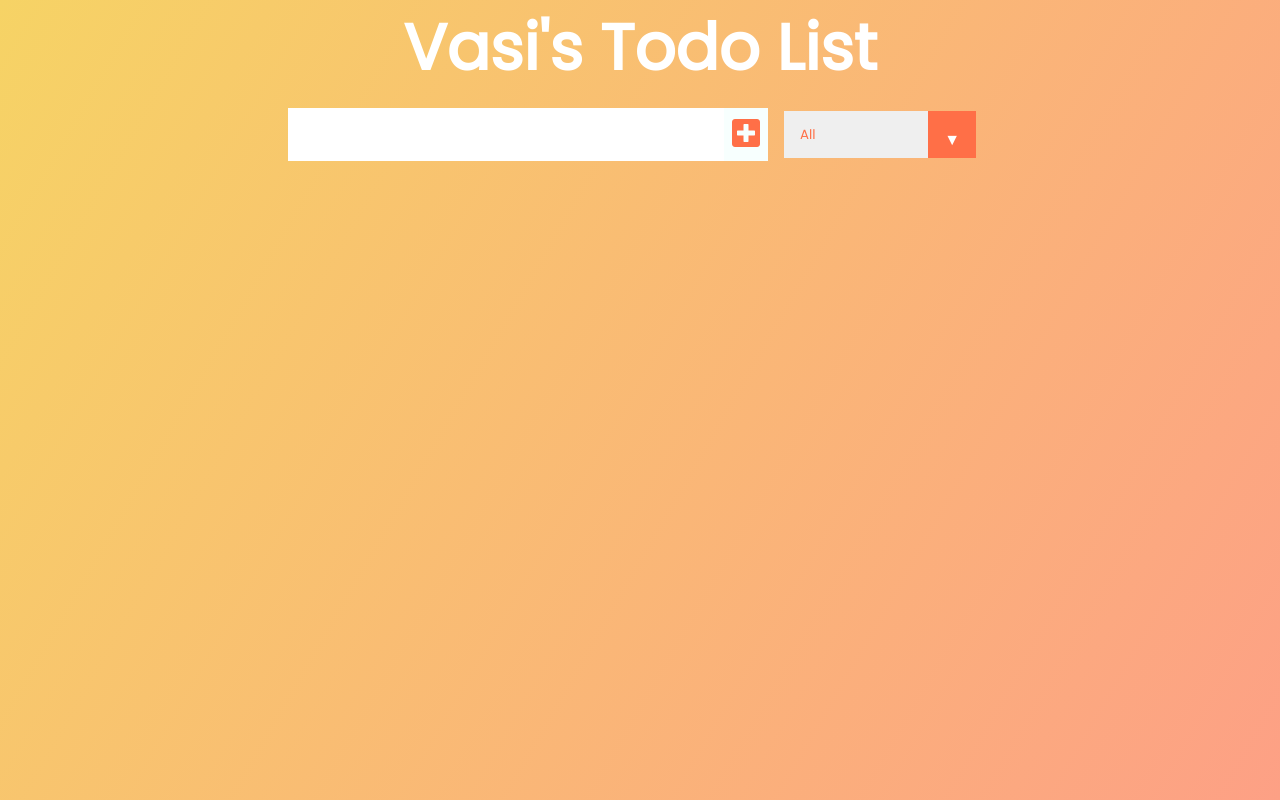
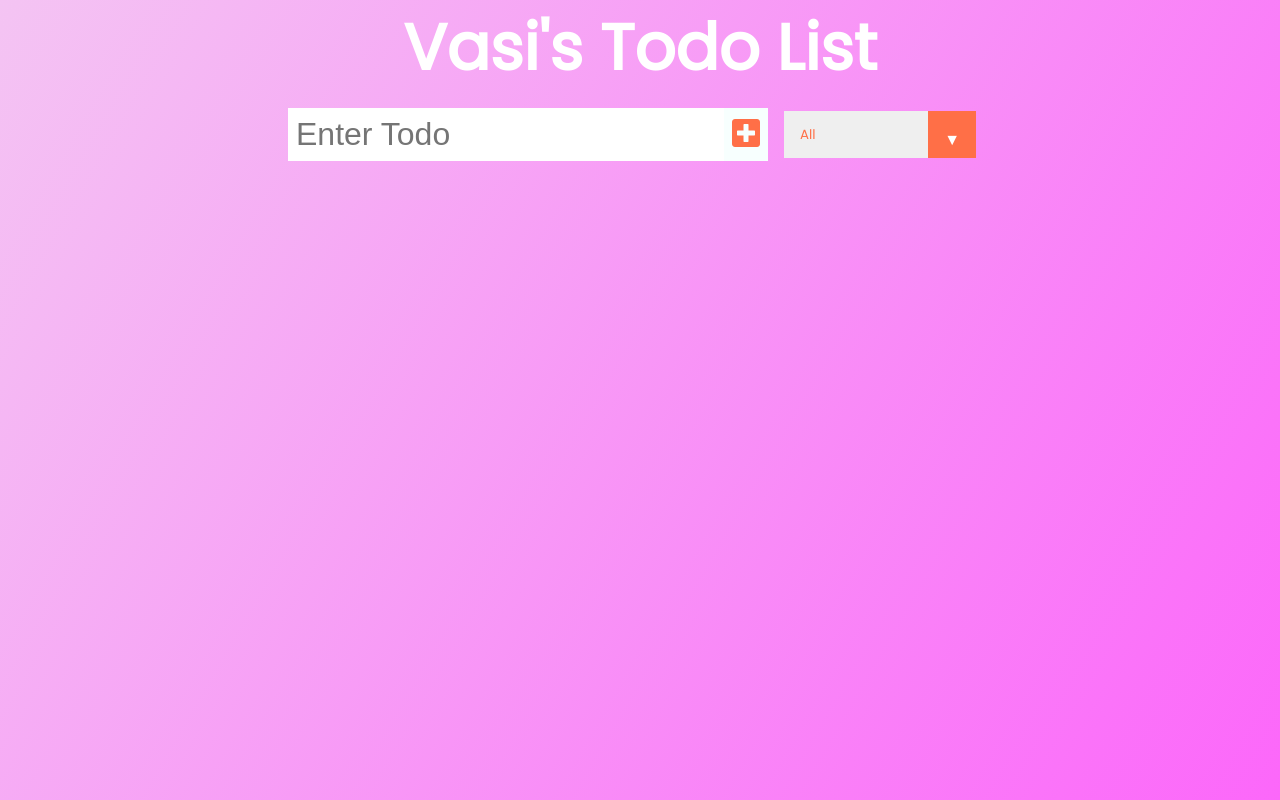
Before and after one commit to vasanthakumar-a/todo-react, a React (Create React App) app: page / in a window 1280 px wide. Built offline with nearby package versions, Linux system fonts and the light colour scheme; no server answers.

Commit message:
validates added

```diff
--- a/src/App.css
+++ b/src/App.css
@@ -4,7 +4,7 @@
   box-sizing: border-box;
 }
 body {
-  background-image: linear-gradient(120deg, #f6d365 0%, #fda085 100%);
+  background-image: linear-gradient(120deg, #f4c4f3 0%, #fc67fa 100%);
   color: white;
   font-family: "Poppins", sans-serif;
   min-height: 100vh;
@@ -35,6 +35,10 @@ form button {
 form button:hover {
   background: #ff6f47;
   color: white;
+}
+
+.form-error {
+  border: 2px solid red;
 }
 
 form .edit-btn {
--- a/src/components/Form.js
+++ b/src/components/Form.js
@@ -1,25 +1,34 @@
-import React from 'react'
+import React, { useState } from 'react'
 
 const Form = ({ inputText, setInputText, setTodos, todos, setStatus, setAPIData }) => {
+  const [error,setError] = useState(false)
   const inputTextHandler = (e) => {
     console.log(e.target.value);
     setInputText(e.target.value);
   }
   const submitTodohandler = (e) => {
     e.preventDefault();
-    setTodos([
-      ...todos, { todo_item: inputText, completed: false, id: Math.random()*1000 }
-    ])
-    setAPIData(inputText)
-    setInputText('')
+    if(inputText) {
+      setTodos([
+        ...todos, { todo_item: inputText, completed: false, id: Math.random()*1000 }
+      ])
+      setAPIData(inputText)
+      setInputText('')
+    }
+    else {
+      setError(true)
+      alert("Input Text can't be blank")
+    }
   }
   const statusHandler = (e) => {
     setStatus(e.target.value)
   }
 
   return(
+    <div>
+
     <form className='form'>
-      <input value={inputText} onChange={inputTextHandler} type="text" className="todo-input" />
+      <input value={inputText} onChange={inputTextHandler} placeholder='Enter Todo' type="text" className={`todo-input ${error ? "form-error" : ""}`} />
       <button onClick={submitTodohandler} className="todo-button" type="submit">
         <i className="fas fa-plus-square"></i>
       </button>
@@ -30,7 +39,9 @@ const Form = ({ inputText, setInputText, setTodos, todos, setStatus, setAPIData
           <option value="uncompleted">Uncompleted</option>
         </select>
       </div>
+    <h1>{error ? "Error" : ""}</h1>
     </form>
+    </div>
   );
 }
 
```
